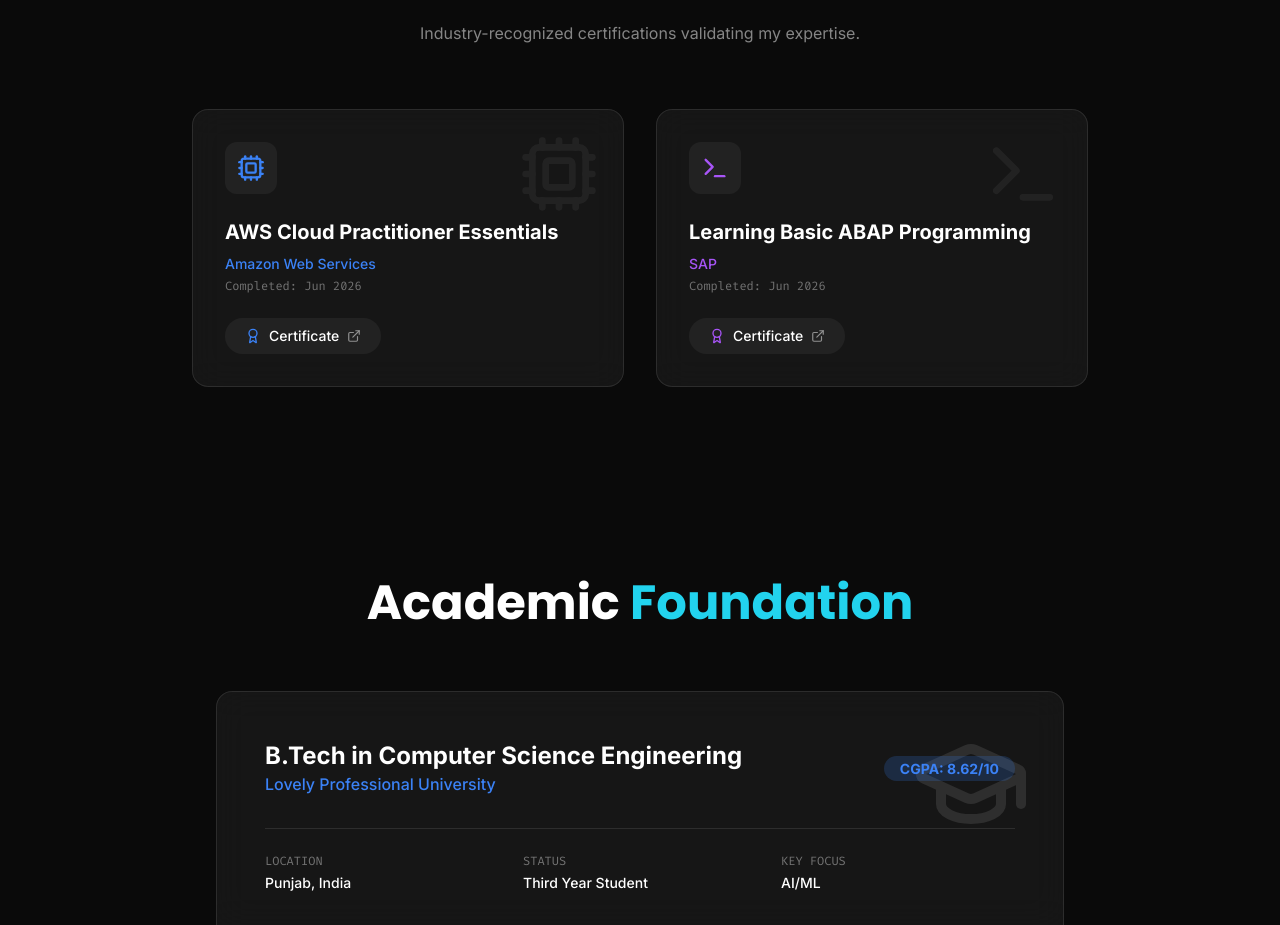
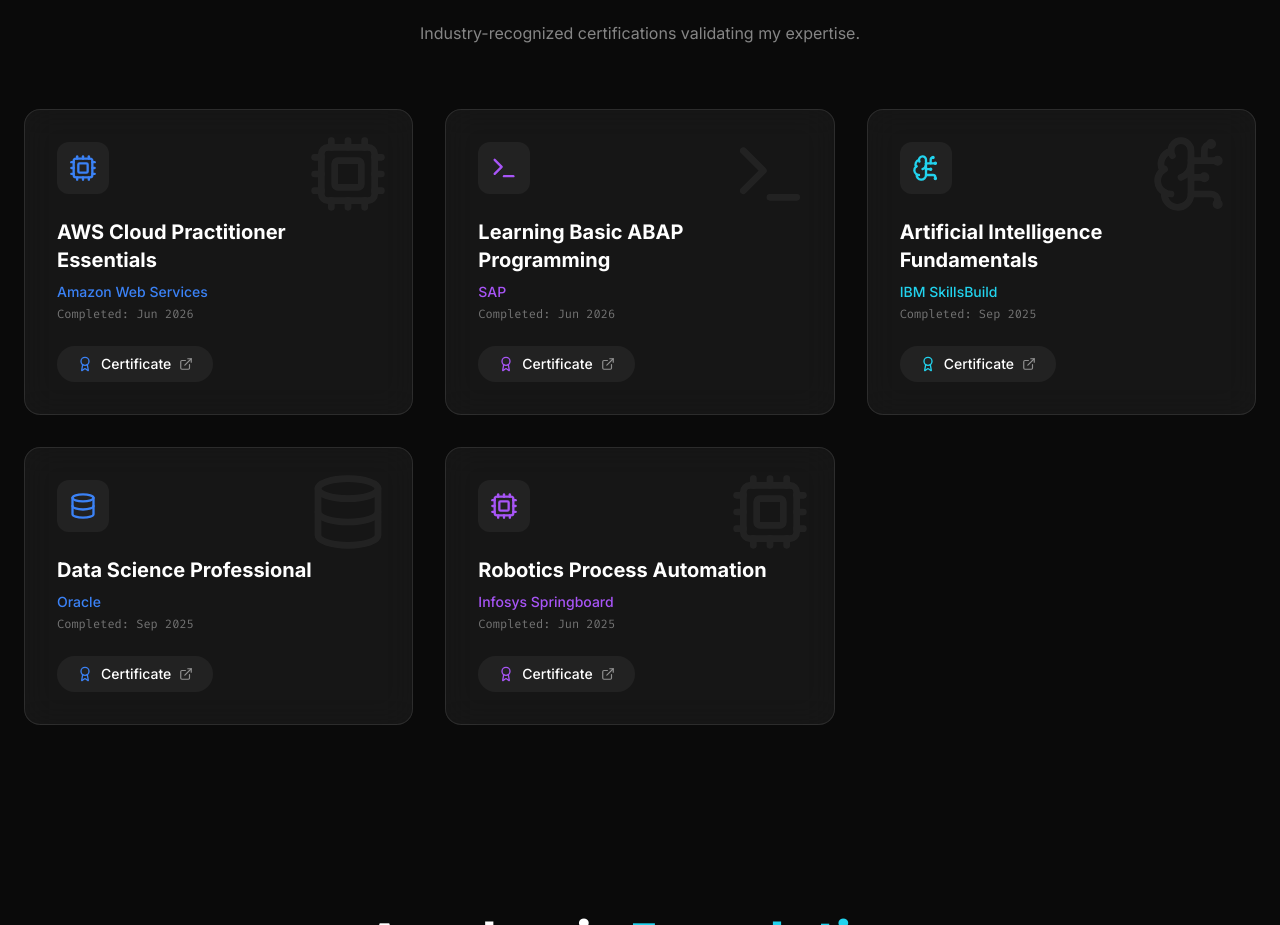
Before and after one commit to taniabhat/Portfolio, a React (Vite) app: page / in a window 1280 px wide. Shown: the part 5871-6796 px from the top of the page. Built offline with nearby package versions, Linux system fonts and the light colour scheme.

Commit message:
certificate update

```diff
--- a/src/App.tsx
+++ b/src/App.tsx
@@ -1095,6 +1095,30 @@
       link: "https://www.linkedin.com/feed/update/urn:li:activity:7474879950735499264/",
       icon: Terminal,
       textColor: "text-accent-secondary"
+    },
+    {
+      title: "Artificial Intelligence Fundamentals",
+      org: "IBM SkillsBuild",
+      date: "Sep 2025",
+      link: "https://www.linkedin.com/posts/taniabhatt_ibm-skillsbuild-activity-7376636093707784192-qERQ/?utm_source=share&utm_medium=member_desktop&rcm=ACoAAEdF_dwBFSt9O7tbuQelfzYn2b526OcslfQ",
+      icon: BrainCircuit,
+      textColor: "text-accent-cyan"
+    },
+    {
+      title: "Data Science Professional",
+      org: "Oracle",
+      date: "Sep 2025",
+      link: "https://www.linkedin.com/posts/taniabhatt_data-science-professional-activity-7370844615928885248-3LEj/?utm_source=share&utm_medium=member_desktop&rcm=ACoAAEdF_dwBFSt9O7tbuQelfzYn2b526OcslfQ",
+      icon: Database,
+      textColor: "text-accent-primary"
+    },
+    {
+      title: "Robotics Process Automation",
+      org: "Infosys Springboard",
+      date: "Jun 2025",
+      link: "https://www.linkedin.com/posts/taniabhatt_infosys-springboard-virtualinternship-activity-7368026757502861313-e2_D/?utm_source=social_share_send&utm_medium=member_desktop_web&rcm=ACoAAEdF_dwBFSt9O7tbuQelfzYn2b526OcslfQ",
+      icon: Cpu,
+      textColor: "text-accent-secondary"
     }
   ];
 
@@ -1106,7 +1130,7 @@
           <p className="text-white/50 max-w-xl mx-auto">Industry-recognized certifications validating my expertise.</p>
         </div>
 
-        <div className="grid md:grid-cols-2 gap-8 max-w-4xl mx-auto">
+        <div className="grid md:grid-cols-2 lg:grid-cols-3 gap-8">
           {certificates.map((cert, i) => (
             <motion.div
               key={cert.title}
```
